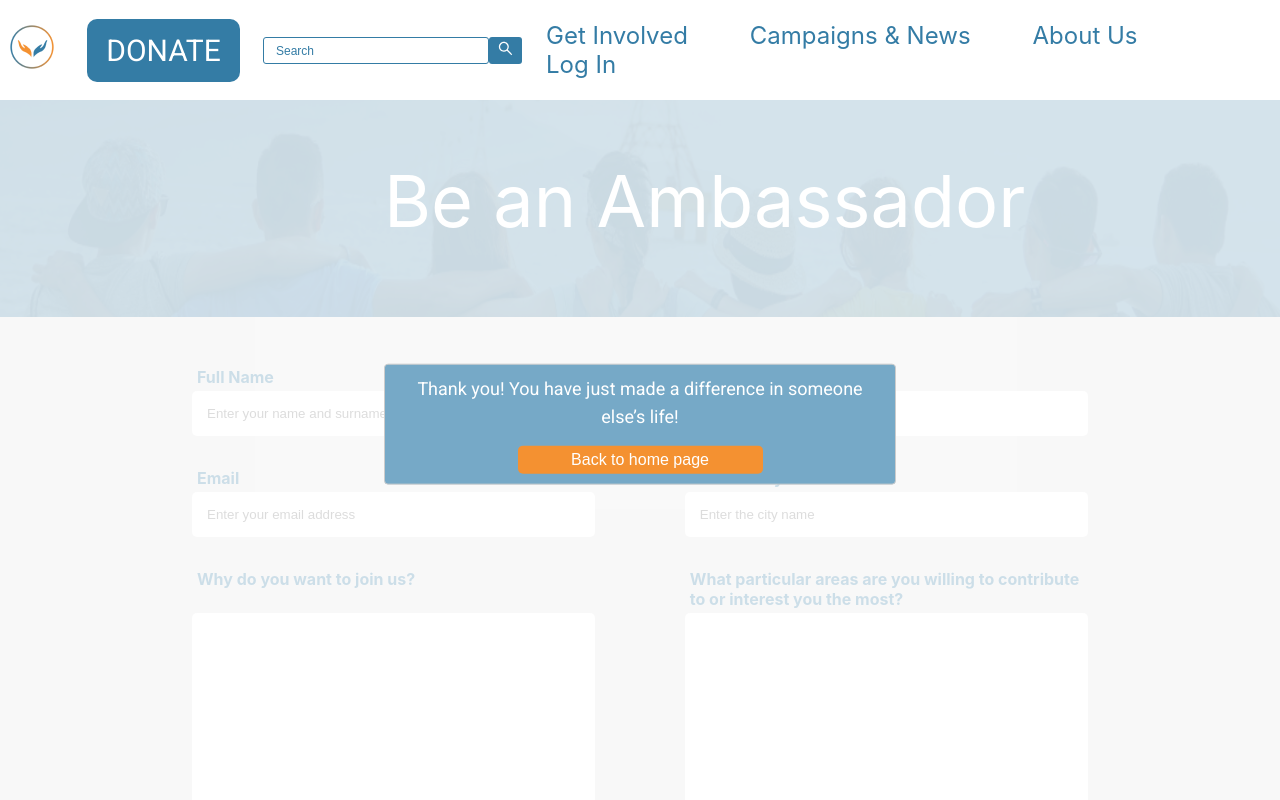
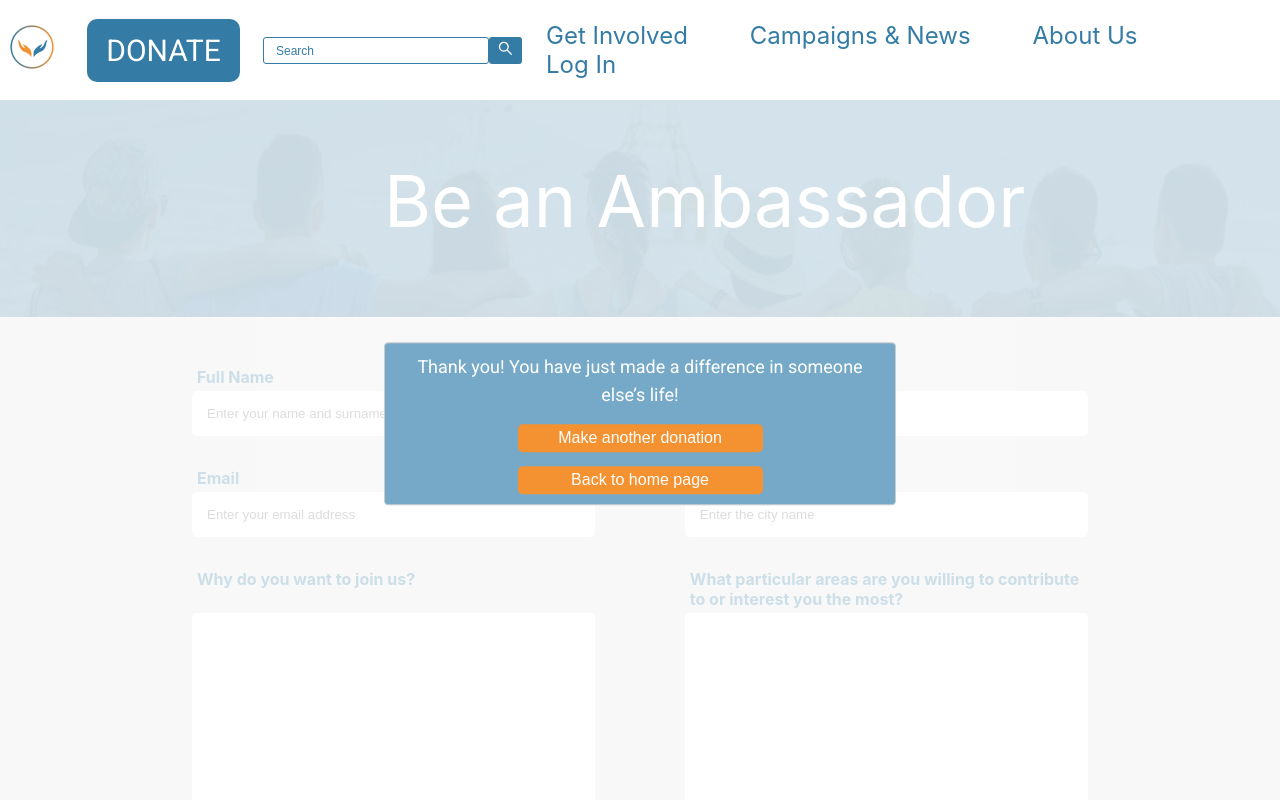
Before and after one commit to Dilekcn/charity, a React (Create React App) app: page /getinvolved/beanambassador-form in a window 1280 px wide. Both pictures are taken after typing "Sample", "5551234", "name@example.com", "Sample", "Sample", "Sample" into the empty fields and a click on the button "Submit". Shown: the top 800 px of the page. Built offline with nearby package versions, Linux system fonts and the light colour scheme.

Commit message:
ambassador functional updates

```diff
--- a/src/components/GetInvolved/BeAnAmbassador/AmbassadorForm.js
+++ b/src/components/GetInvolved/BeAnAmbassador/AmbassadorForm.js
@@ -42,6 +42,10 @@ const AmbassadorForm = () => {
 	const [ comment, setComment ] = useState('');
   const [modalIsOpen,setIsOpen] = React.useState(false);
 
+	const makeAnotherDonation = () => {
+		window.scroll(0, 0);
+		setIsOpen(false);
+	};
     const history = useHistory()
 
     function closeModal(){
@@ -208,6 +212,7 @@ const AmbassadorForm = () => {
 				contentLabel="Example Modal"
 			>
 				<p>Thank you! You have just made a difference in someone else’s life! </p>
+								<button className="modal-btn" onClick={() => makeAnotherDonation()}>Make another donation</button>
                 <button className="modal-btn" onClick={() => history.push('/')}>Back to home page</button>
 			</Modal>
 		</div>
```
Also changed, not shown: 1 other file (tests, documents, lock files or other folders).
